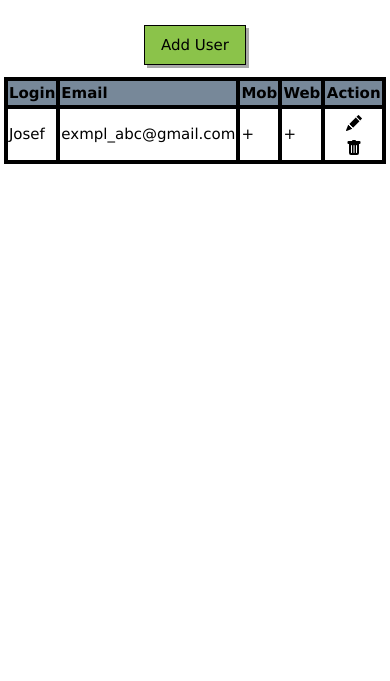
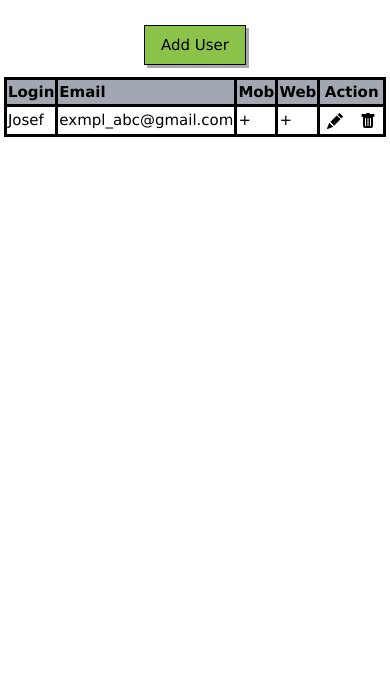
Before and after one commit to MykhailoPolnyi/html-project-take-1, a website: page html/users/users.html in a window 390 px wide. Shown: the part 163-844 px from the top of the page. Drawn offline with Linux system fonts and the light colour scheme.

Commit message:
Changed tables style. Updated responsiveness in storage and orders pages.

```diff
--- a/css/storage.css
+++ b/css/storage.css
@@ -19,7 +19,7 @@
 	margin: 0 5%;
 }
 
-@media screen and (max-width: 500px) {
+@media screen and (max-width: 640px) {
 	.item-column {
 		width: 100%;
 		margin: 0;
--- a/css/table.css
+++ b/css/table.css
@@ -3,29 +3,33 @@ table {
 }
 
 tr {
-  max-width: 100%;
   overflow-x: scroll;
 }
 
 table, th, td {
-  border: 4px solid black;
+  border: 3px solid black;
   border-collapse: collapse;
 }
-
 th, td {
   text-align: left;
 }
+
+td {
+  border-bottom: 1px solid black;
+  border-top: none;
+}
+
 
 td:last-child, th:last-child {
   text-align: center;
 }
 
 tr:nth-child(odd) {
-  background-color: lightgrey;
+  background-color: #e2e2e2;
 }
 
 th {
-  background-color:lightslategrey ;
+  background-color: #a2a8b1;
 }
 
 td > button {
--- a/css/topbar.css
+++ b/css/topbar.css
@@ -1,9 +1,6 @@
 .topbar {
 	border: 1px solid black;
 	height: 10vh;
-}
-
-.topbar {
 	display: flex;
 	justify-content: left;
 }
```
